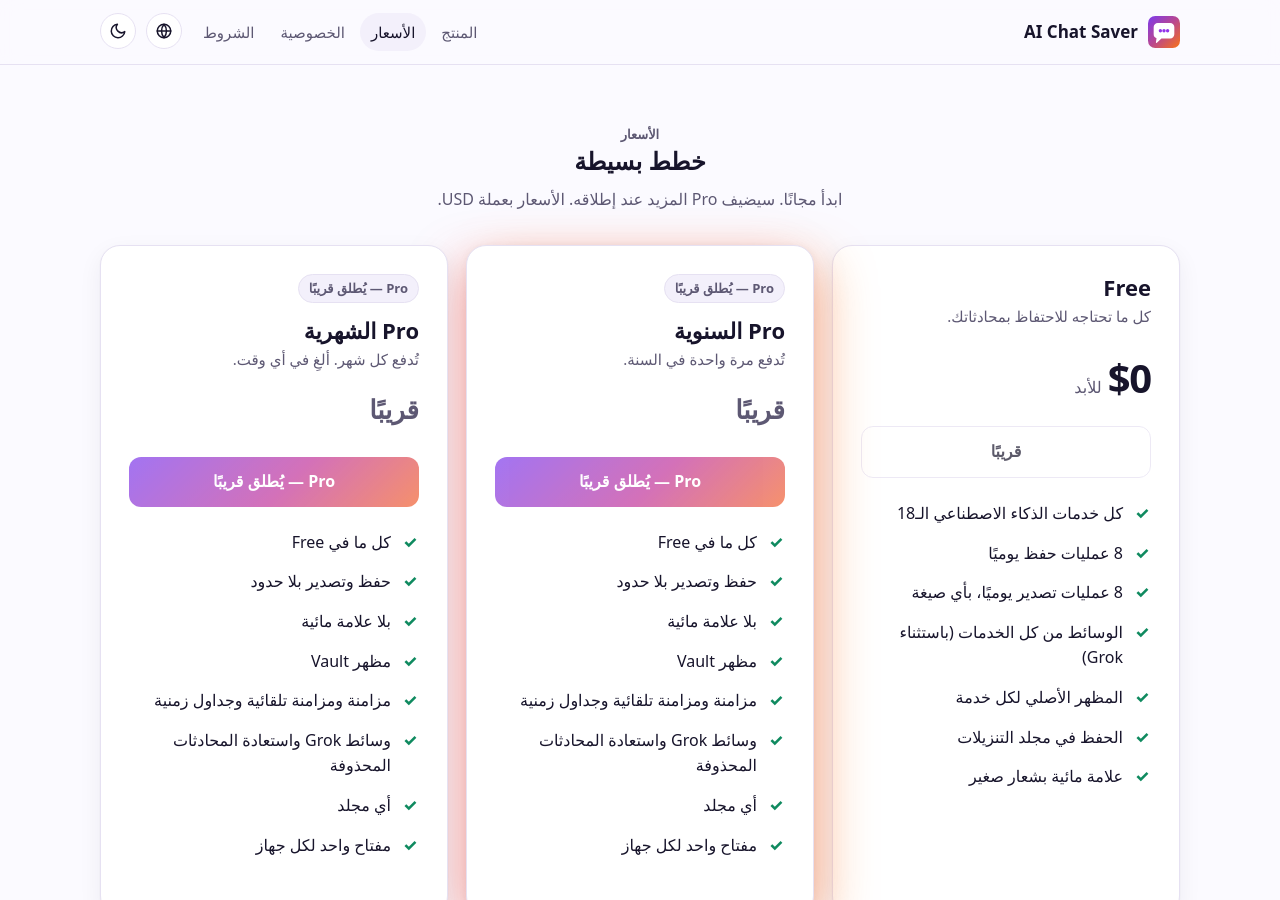
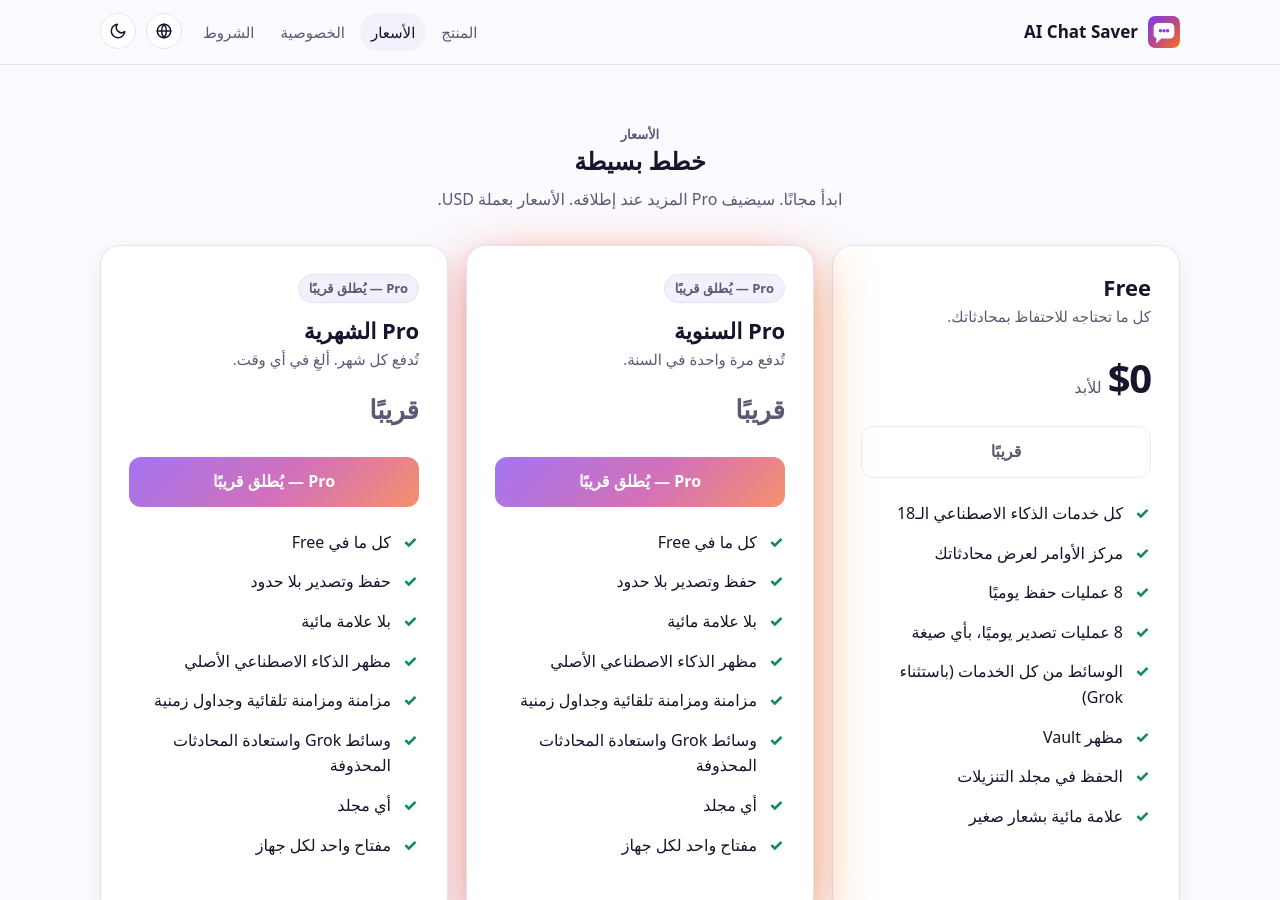
Before and after one commit to aichatsaver/aichatsaver.github.io, a Jekyll site: the page built from ar/pricing.html, in a window 1280 px wide and 900 px high. Built offline with Jekyll 4.4.1, drawn with Linux system fonts in a browser that asks for light colours.

Commit message:
Pricing: Command Center in Free; swap looks (Free: Vault, Pro: AI original) (ar)

```diff
--- a/_data/i18n/ar.yml
+++ b/_data/i18n/ar.yml
@@ -33,17 +33,18 @@
   pro_status: Pro — يُطلق قريبًا
   free_features:
   - "كل خدمات الذكاء الاصطناعي الـ18"
+  - "مركز الأوامر لعرض محادثاتك"
   - "8 عمليات حفظ يوميًا"
   - "8 عمليات تصدير يوميًا، بأي صيغة"
   - "الوسائط من كل الخدمات (باستثناء Grok)"
-  - "المظهر الأصلي لكل خدمة"
+  - "مظهر Vault"
   - "الحفظ في مجلد التنزيلات"
   - "علامة مائية بشعار صغير"
   pro_features:
   - "كل ما في Free"
   - "حفظ وتصدير بلا حدود"
   - "بلا علامة مائية"
-  - "مظهر Vault"
+  - "مظهر الذكاء الاصطناعي الأصلي"
   - "مزامنة ومزامنة تلقائية وجداول زمنية"
   - "وسائط Grok واستعادة المحادثات المحذوفة"
   - "أي مجلد"
```
